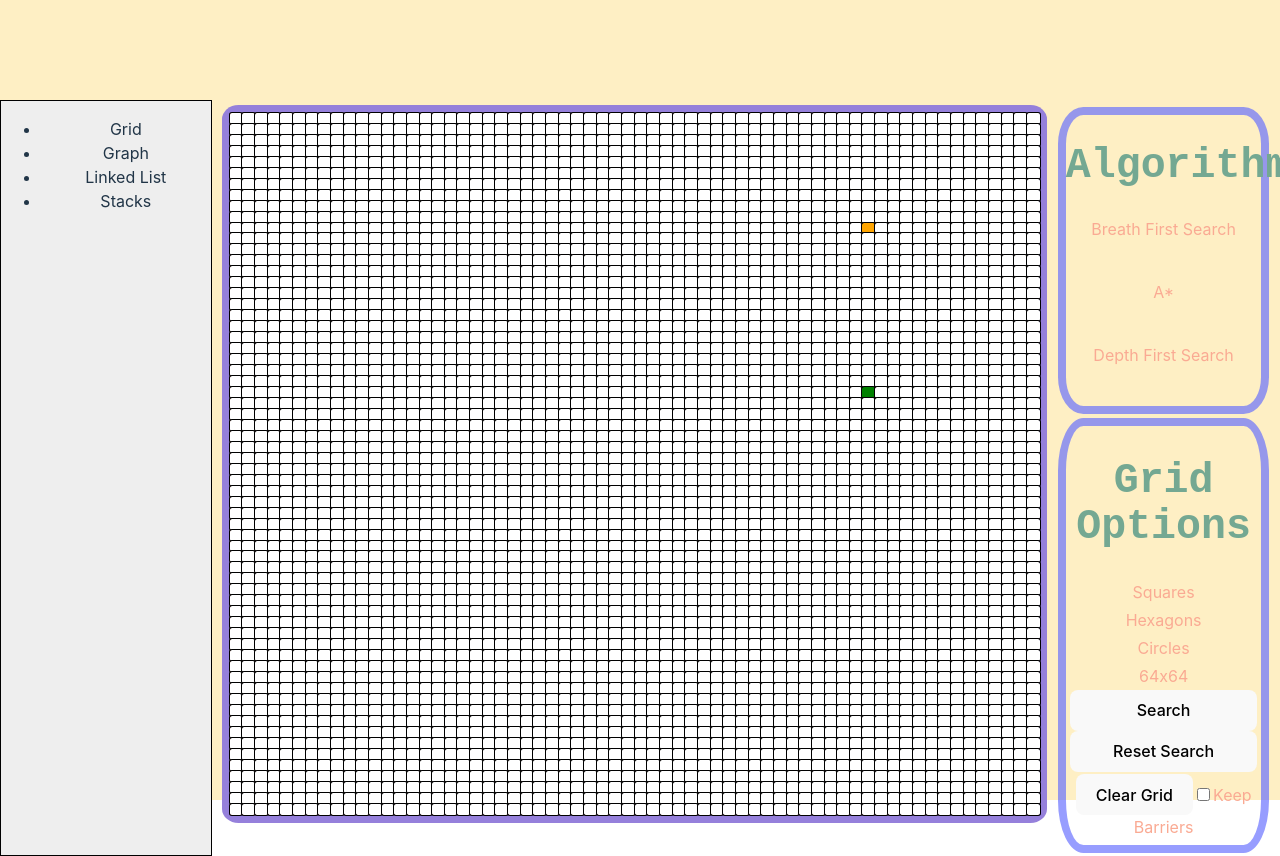
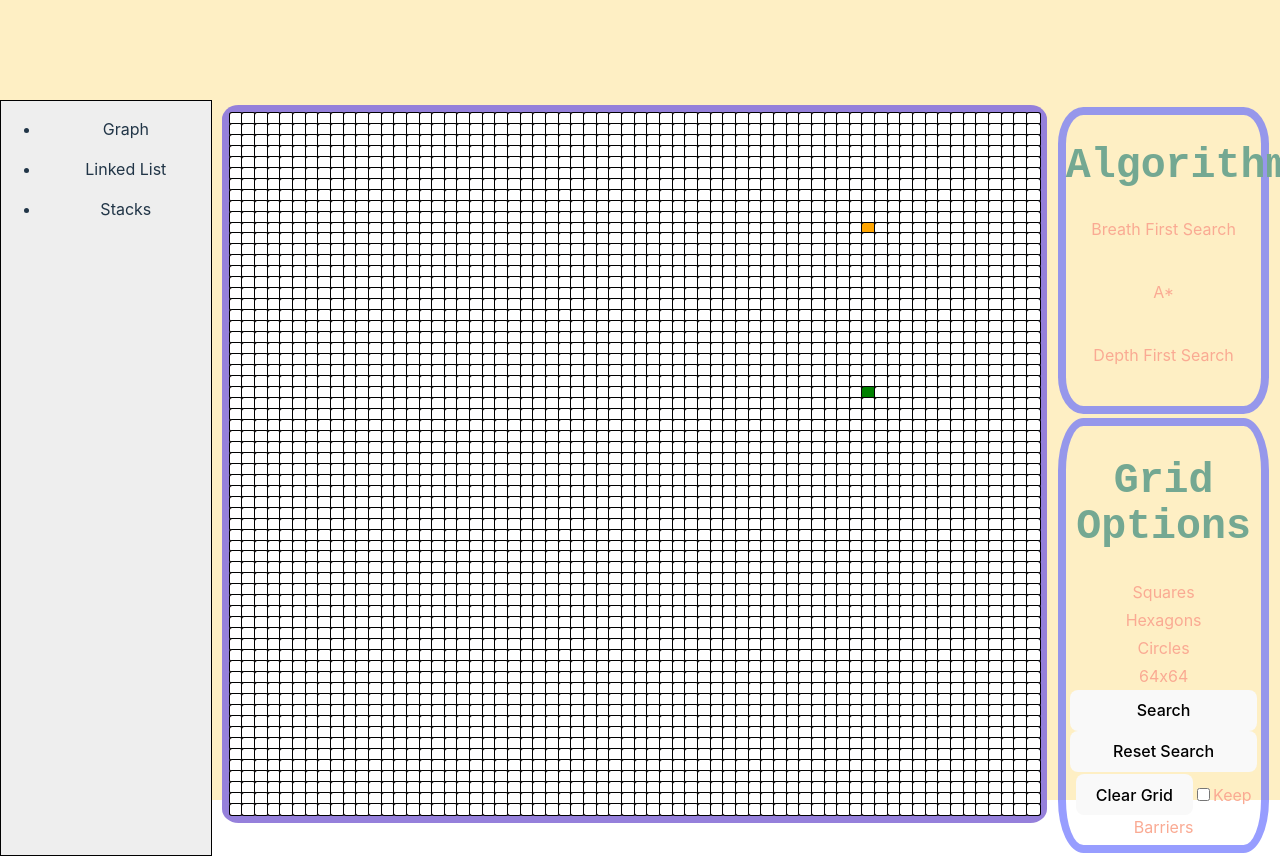
Before and after one commit to Diego-Castaneda/algorithm_visualizer, a Vue app: page / in a window 1280 px wide. Shown: the top 856 px of the page. Built offline with nearby package versions, Linux system fonts and the light colour scheme.

Commit message:
Moved all sidebar content in App.vue to TheSidebar.vue

```diff
--- a/src/App.vue
+++ b/src/App.vue
@@ -2,18 +2,15 @@
 import HelloWorld from './components/HelloWorld.vue'
 import Grid from './components/Grid.vue'
 import AlgorithmSelect from './components/AlgorithmSelect.vue'
+import TheSidebar from "./components/TheSidebar.vue"
+
 </script>
 
 <template>
   <div class="app-grid-container">
     <div class="header"> The Header </div>
     <div class="sidebar">
-      <ul>
-        <li> Grid </li>
-        <li> Graph </li>
-        <li> Linked List </li>
-        <li> Stacks </li>
-      </ul>
+      <TheSidebar/>
     </div>
     <div class="content">
       <Grid/>
--- a/src/components/TheSidebar.vue
+++ b/src/components/TheSidebar.vue
@@ -0,0 +1,17 @@
+<script lang="ts" setup>
+
+const dataStructures = ["Graph", "Linked List", "Stacks"];
+
+</script>
+
+<template>
+    <div class="data-structure-list">
+        <ul v-for="ds in dataStructures">
+            <li> {{ ds }}</li>
+        </ul>
+    </div>
+</template>
+
+<style scoped>
+
+</style>
```
